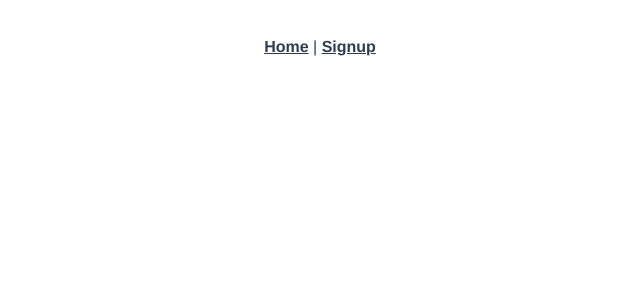
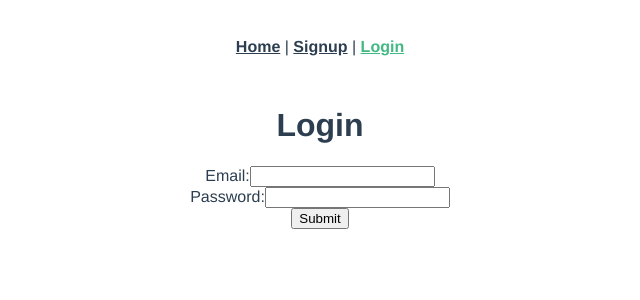
Before and after one commit to curtis-alexander/filler-up-frontend, a Vue app: page /sessions in a window 1280 px wide. Shown: the top 300 px of the page, without its empty margins (320-960 px from the left). Built offline with nearby package versions, Linux system fonts and the light colour scheme.

Commit message:
create login page

```diff
--- a/src/App.vue
+++ b/src/App.vue
@@ -2,7 +2,8 @@
   <div id="app">
     <div id="nav">
       <router-link to="/">Home</router-link> |
-      <router-link to="/users">Signup</router-link>
+      <router-link to="/users">Signup</router-link> |
+      <router-link to="/sessions">Login</router-link>
     </div>
     <router-view />
   </div>
--- a/src/router/index.js
+++ b/src/router/index.js
@@ -2,6 +2,7 @@
 import VueRouter from "vue-router";
 import Home from "../views/Home.vue";
 import Signup from "../views/Signup.vue";
+import Login from "../views/Login.vue";
 
 Vue.use(VueRouter);
 
@@ -10,6 +11,11 @@
     path: "/",
     name: "Home",
     component: Home,
+  },
+  {
+    path: "/sessions",
+    name: "Login",
+    component: Login,
   },
   {
     path: "/users",
--- /dev/null
+++ b/src/views/Login.vue
@@ -0,0 +1,51 @@
+<template>
+  <div class="login">
+    <form v-on:submit.prevent="submit()">
+      <h1>Login</h1>
+      <ul>
+        <li v-for="error in errors" v-bind:key="error">{{ error }}</li>
+      </ul>
+      <div>
+        <label>Email:</label>
+        <input type="email" v-model="newSessionParams.email" />
+      </div>
+      <div>
+        <label>Password:</label>
+        <input type="password" v-model="newSessionParams.password" />
+      </div>
+      <input type="submit" value="Submit" />
+    </form>
+  </div>
+</template>
+
+<script>
+import axios from "axios";
+
+export default {
+  data: function () {
+    return {
+      newSessionParams: {},
+      errors: [],
+    };
+  },
+  methods: {
+    submit: function () {
+      axios
+        .post("/sessions", this.newSessionParams)
+        .then((response) => {
+          axios.defaults.headers.common["Authorization"] =
+            "Bearer " + response.data.jwt;
+          localStorage.setItem("jwt", response.data.jwt);
+          localStorage.setItem("user_id", response.data.user_id);
+          this.$router.push("/");
+        })
+        .catch((error) => {
+          console.log(error.response);
+          this.errors = ["Invalid email or password."];
+          this.email = "";
+          this.password = "";
+        });
+    },
+  },
+};
+</script>
```
